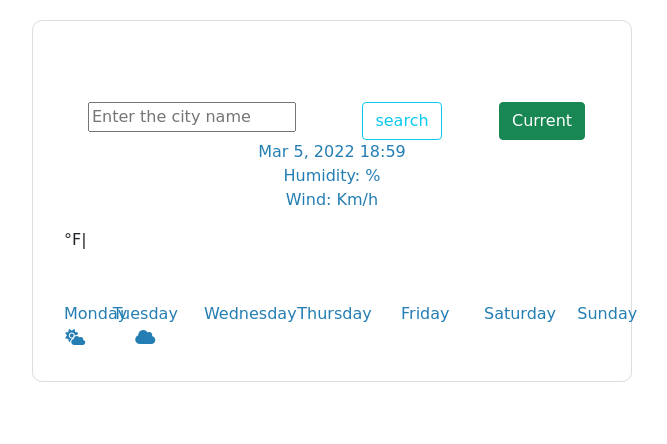
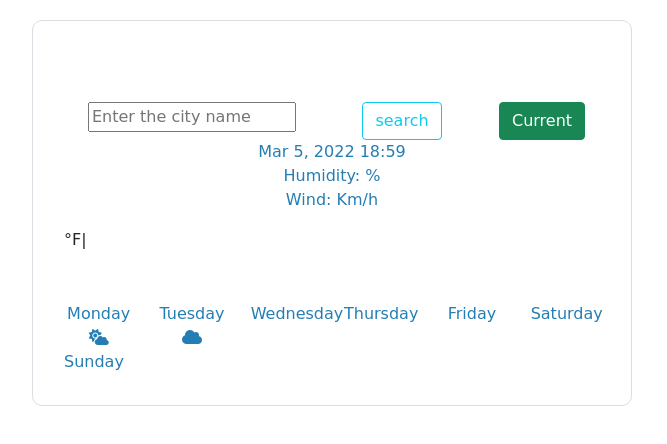
Before and after one commit to Kespinozar/weather-project, a plain HTML site: page index.html in a window 1280 px wide. Shown: the whole page, without its empty margins (308-975 px from the left). Drawn offline with nearby package versions, Linux system fonts and the light colour scheme; no server answers.

Commit message:
changed the monday position

```diff
--- a/index.html
+++ b/index.html
@@ -73,7 +73,7 @@
 
             <div class="row">
 
-                <div class="col-sm-1">
+                <div class="col-sm-2">
 
                     Monday
                     <div>
```
